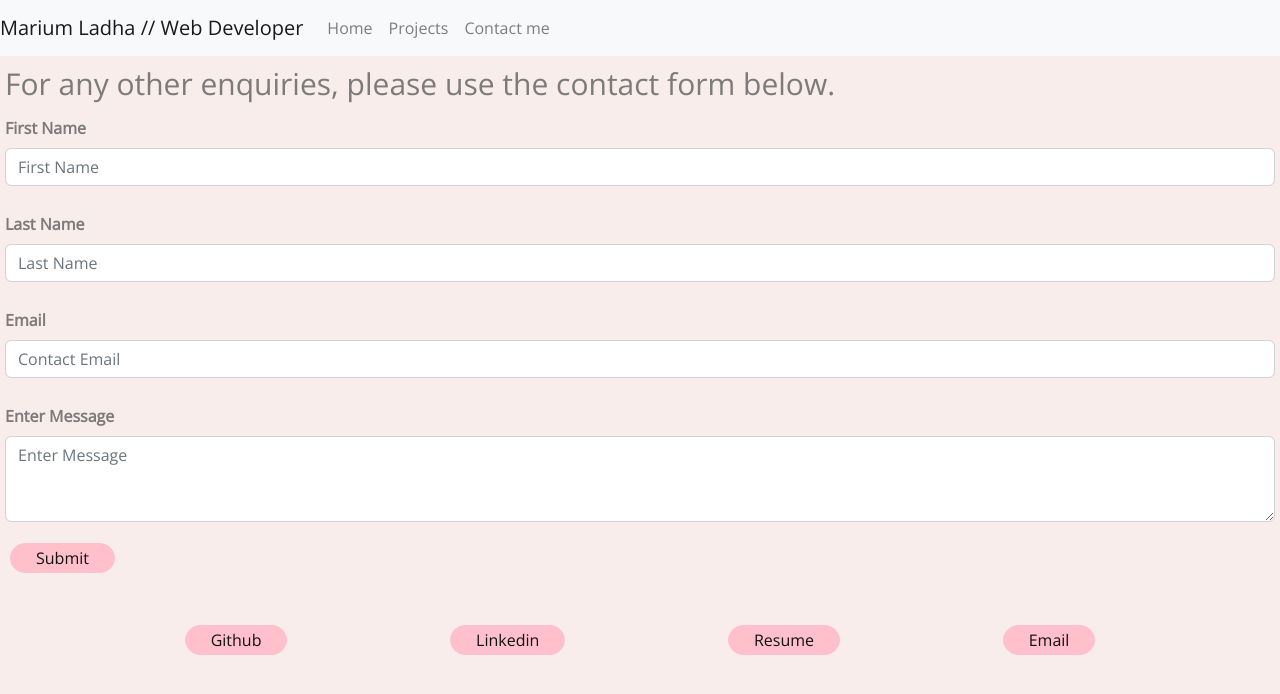
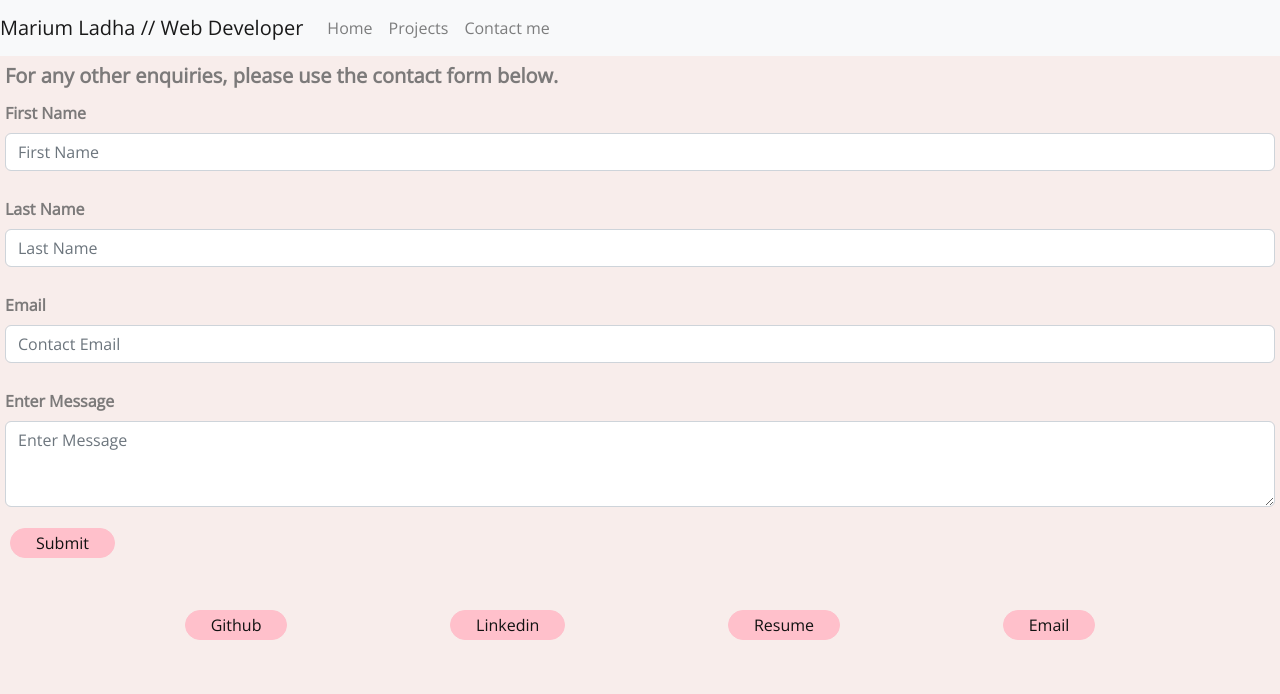
Before and after one commit to mariuml/react-portfolio, a React (Create React App) app: page /contact in a window 1280 px wide. Shown: the top 694 px of the page. Built offline with nearby package versions, Linux system fonts and the light colour scheme.

Commit message:
Added project display styling

```diff
--- a/src/components/Header.js
+++ b/src/components/Header.js
@@ -15,8 +15,8 @@ function Header() {
       <button className="navbar-toggler" type="button" data-toggle="collapse" data-target="#navbarNav" aria-controls="navbarNav" aria-expanded="false" aria-label="Toggle navigation">
         <span className="navbar-toggler-icon"></span>
       </button>
-      <div className="collapse navbar-collapse" id="navbarNav" >
-        <ul className="navbar-nav">
+      <div className="collapse navbar-collapse  " id="navbarNav" >
+        <ul className="navbar-nav ">
 
           <li className="nav-item">
             <a className="nav-link" href="/"> Home </a>
--- a/src/components/ProjectsPage.js
+++ b/src/components/ProjectsPage.js
@@ -1,4 +1,5 @@
 import React from "react";
+import "../styles/ProjectDisplay.css";
 
   // Displaying projects to project page
 function ProjectsPage(props) {
--- a/src/styles/ContactPage.css
+++ b/src/styles/ContactPage.css
@@ -15,14 +15,15 @@ body {
 /* Form styling */
 
 #intro {
-  font-size: 30px;
+  font-size: 20px;
   color: var(--theme-color-1);
   margin: 5px;
+  font-weight: bold !important;
 }
 
 .form-group {
   padding: 5px;
-  font-weight: bold;
+  font-weight: bold !important;
   color: var(--theme-color-1);
 }
 
--- /dev/null
+++ b/src/styles/ProjectDisplay.css
@@ -0,0 +1,21 @@
+:root {
+    --theme-color-1: #7c7a7a;
+    --theme-color-2: #ffc0cb;
+    font-family: "Open Sans", sans-serif;
+  }
+
+  body {
+    margin: 0;
+    padding: 0;
+    font-family: "Open Sans", sans-serif !important;
+    line-height: 1.5;
+    background-color: #f8edeb !important;
+  }
+
+
+  /* Project styling */
+
+  .project {
+    padding: 20px;
+
+  }
```
